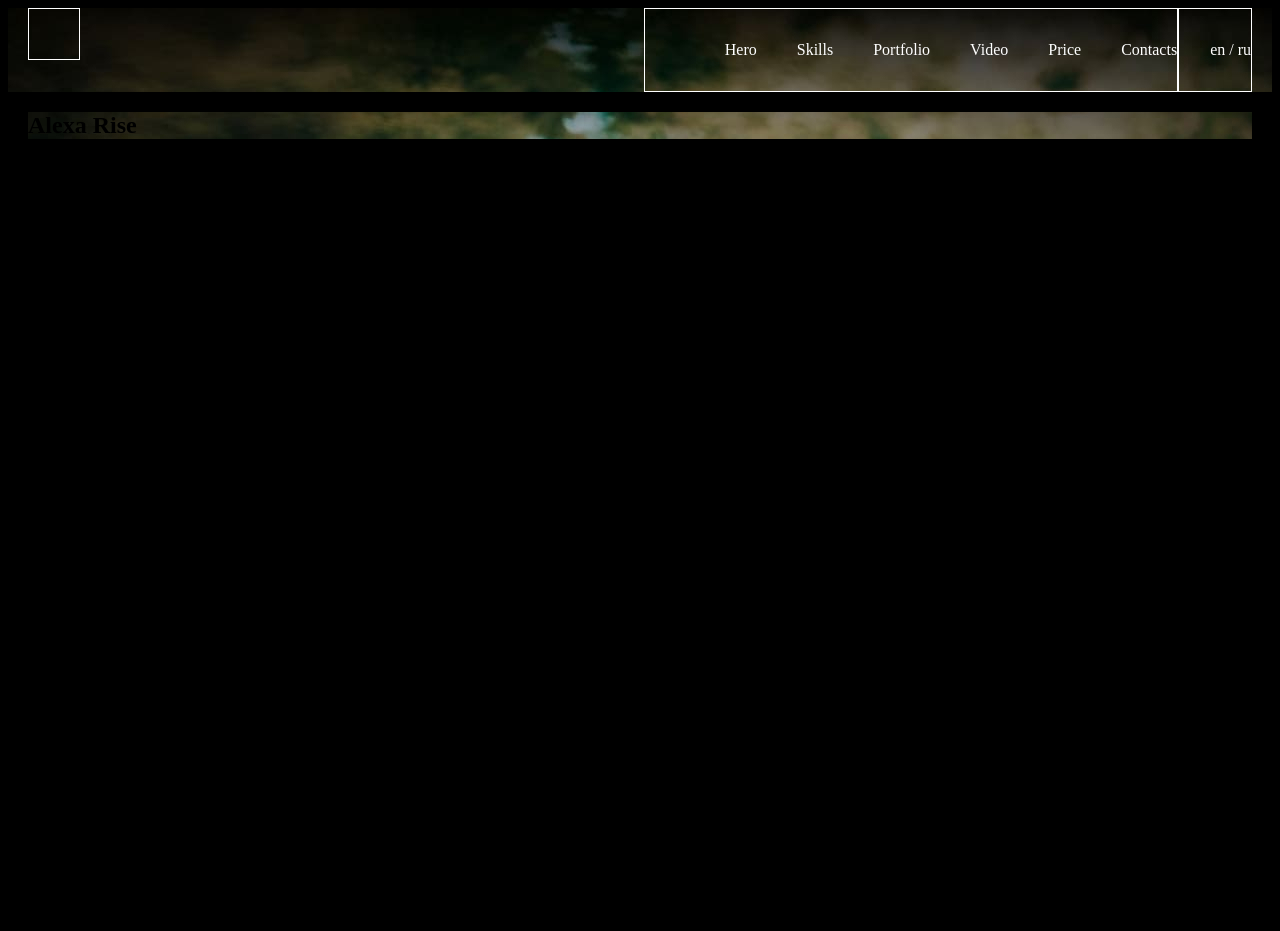
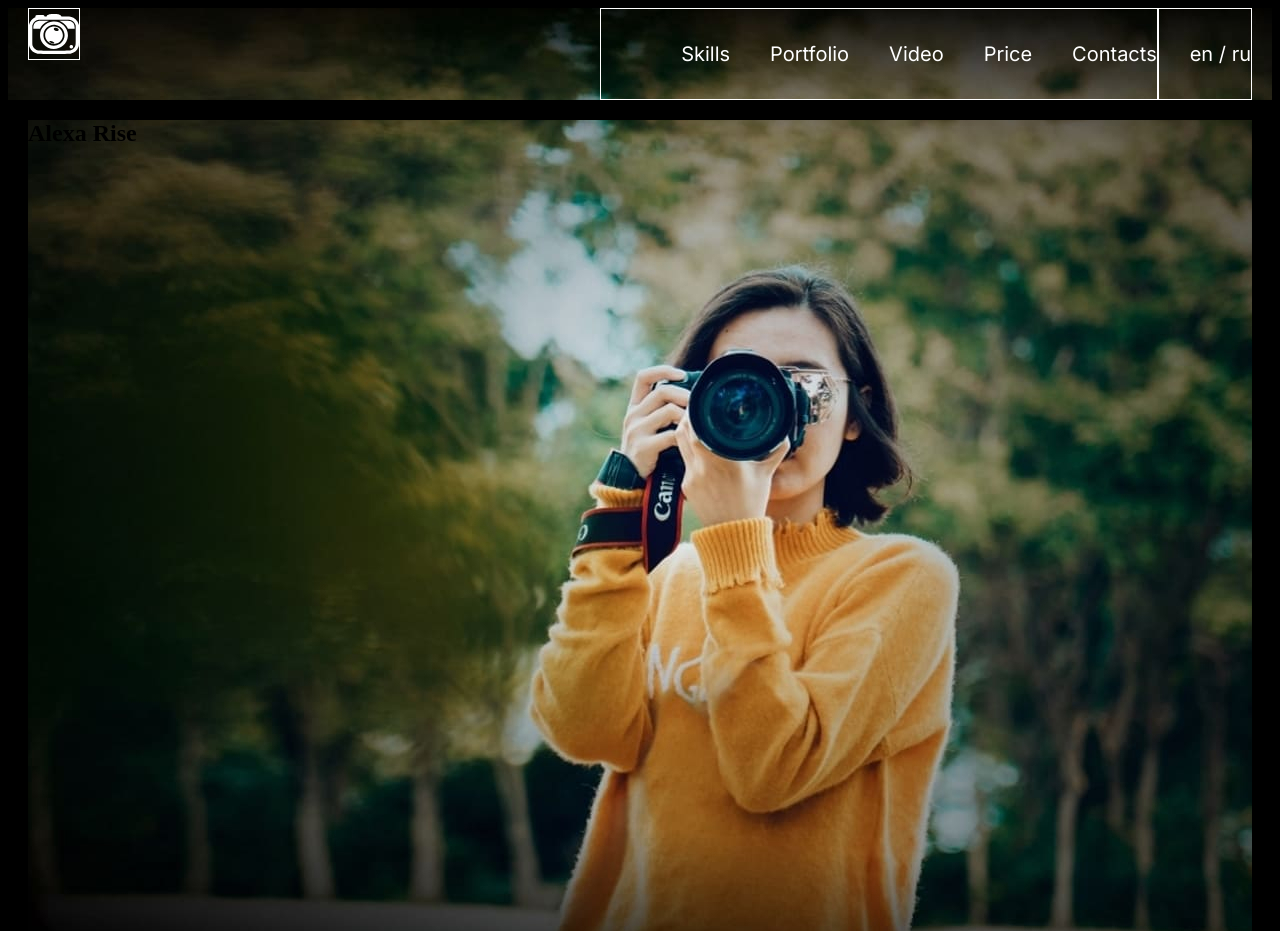
Before and after one commit to CooKingBeast/Portfolio-case-, a plain HTML site: page index.html in a window 1280 px wide. Shown: the top 931 px of the page. Before the commit the page ends 800 px from the top, so only its background shows below. Drawn offline with Linux system fonts and the light colour scheme.

Commit message:
fix: fix background image in header

```diff
--- a/css/header.css
+++ b/css/header.css
@@ -6,7 +6,10 @@ header {}
 
 .test {
     display: flex;
-    flex-wrap: row nowrap;
+}
+
+.section-title {
+    background-image: linear-gradient(to top, #000 39px, #bdae82 39px, #bdae82 41px, #000 41px);
 }
 
 .header-container {
@@ -18,7 +21,7 @@ header {}
 .logo {
     display: flex;
     float: left;
-    background-image: url('/Portfolio-case-/portfolio/assets/svg/logo.svg') top left no-repeat;
+    background-image: url('/Portfolio-case-/portfolio/assets/svg/logo.svg');
     width: 50px;
     height: 50px;
     background-size: contain;
@@ -42,7 +45,7 @@ header {}
     justify-content: flex-end;
     align-items: center;
     list-style: none;
-    font: 20px "Inter" normal;
+    font: 20px "Inter", normal;
     line-height: 50px;
     font-weight: 400
 }
@@ -61,7 +64,7 @@ header {}
     color: white;
     align-items: center;
     padding-left: 31px;
-    font: 20px "Inter" normal;
+    font: 20px "Inter", normal;
     line-height: 50px
 }
 
@@ -69,4 +72,5 @@ header {}
     background-image: url('/Portfolio-case-/portfolio/assets/bg.jpg');
     background-position: center -90px;
     background-repeat: no-repeat;
+    height: 910px
 }
--- a/index.html
+++ b/index.html
@@ -28,8 +28,6 @@
             <nav class="nav-left">
                 <ul class="nav-list">
                     <li class="nav-item">
-                        <a href="#Hero" class="nav-link"></a>Hero</li>
-                    <li class="nav-item">
                         <a href="#Skills" class="nav-link"></a>Skills</li>
                     <li class="nav-item">
                         <a href="#Portfolio" class="nav-link"></a>Portfolio</li>
@@ -48,7 +46,7 @@
     <main>
         <div class="container">
             <section class="section hero-container" id="Hero">
-                <h1 class="section-title">Alexa Rise</h1>
+                <h1 class="">Alexa Rise</h1>
             </section>
             <section class="section" id="Skills">
                 <h2 class="section-title"></h2>
```
